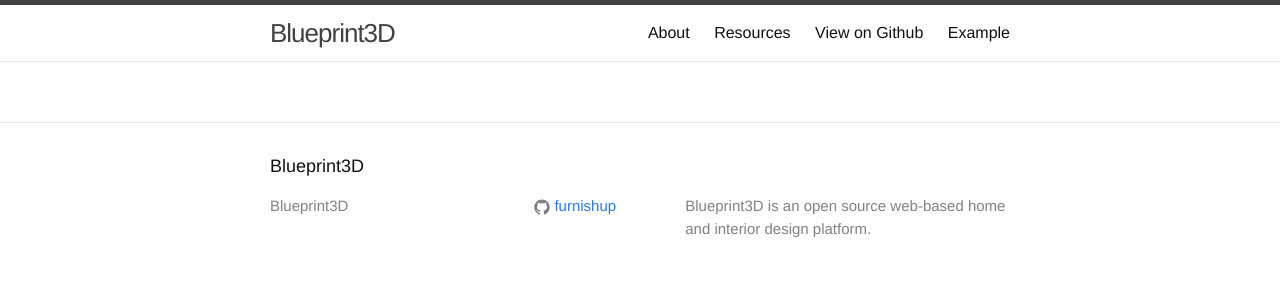
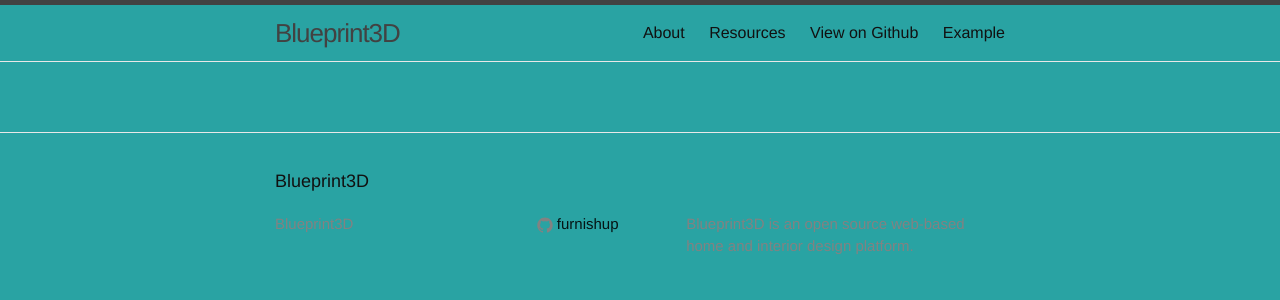
Before and after one commit to furnishup/blueprint3d_website, a Jekyll site: the page built from index.html, in a window 1280 px wide. Shown: the top 300 px of the page. Built offline with Jekyll 4.4.1, drawn with Linux system fonts in a browser that asks for light colours.

Commit message:
Update main.scss

```diff
--- a/css/main.scss
+++ b/css/main.scss
@@ -8,15 +8,15 @@
 // Our variables
 $base-font-family: "Helvetica Neue", Helvetica, Arial, sans-serif;
 $base-font-size:   16px;
-$base-font-weight: 400;
+$base-font-weight: 500;
 $small-font-size:  $base-font-size * 0.875;
 $base-line-height: 1.5;
 
-$spacing-unit:     30px;
+$spacing-unit:     35px;
 
 $text-color:       #111;
-$background-color: #fdfdfd;
-$brand-color:      #2a7ae2;
+$background-color: #29a3a3;
+$brand-color:      #051414;
 
 $grey-color:       #828282;
 $grey-color-light: lighten($grey-color, 40%);
```
